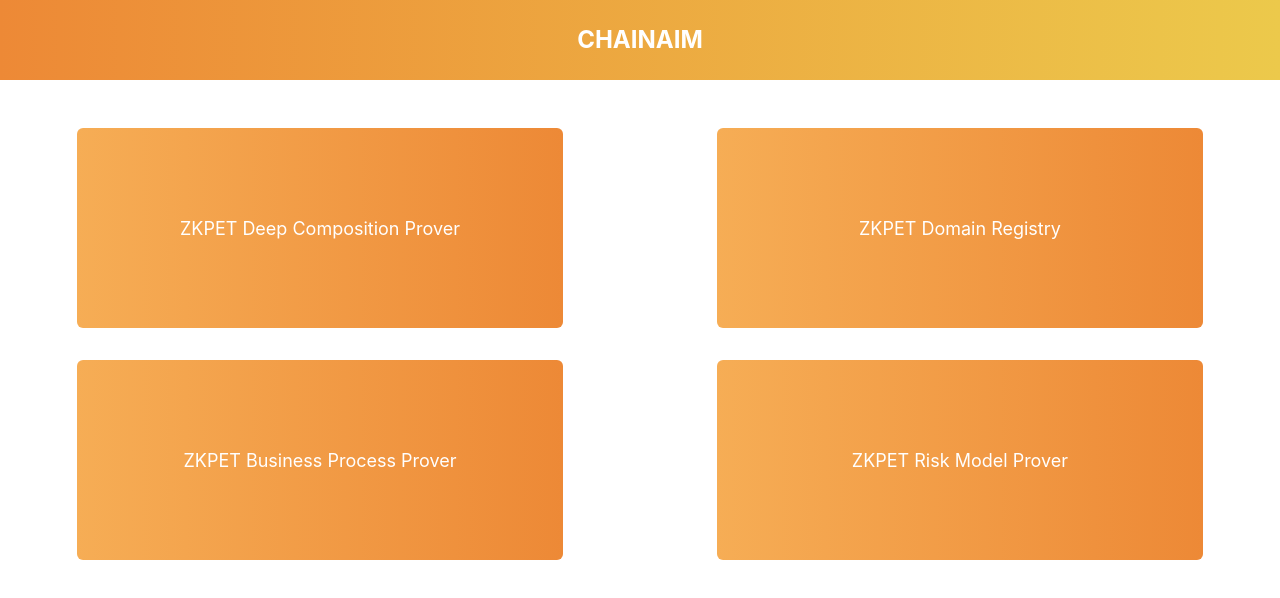
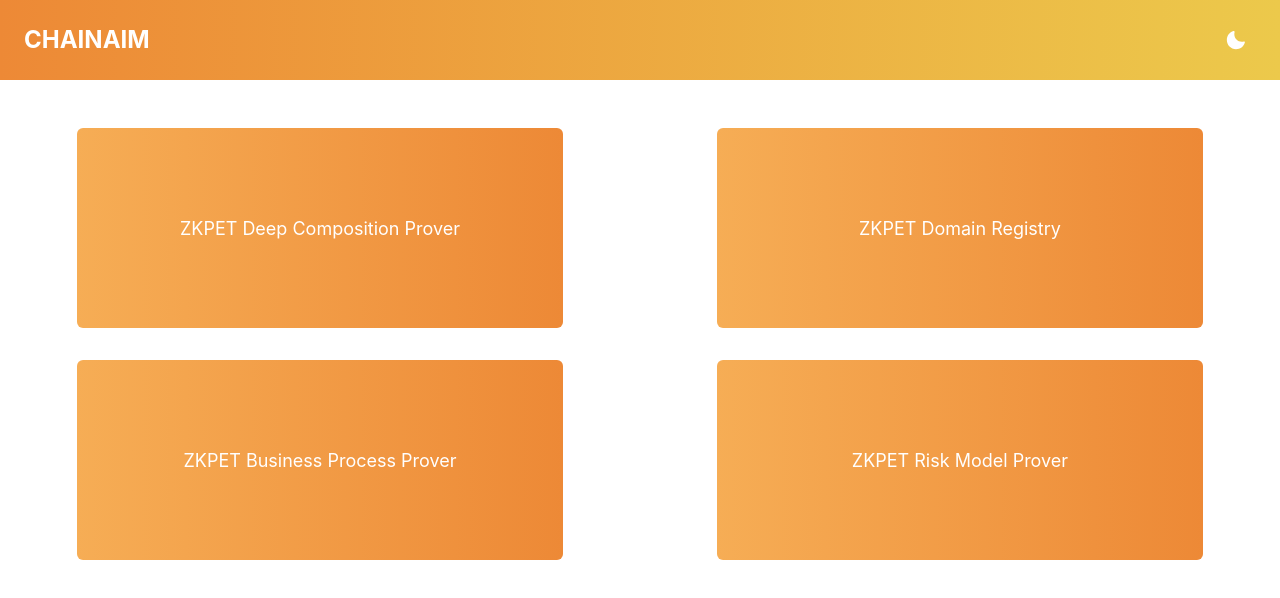
Before and after one commit to Nithi2004/Chainaim-demo, a Next.js app: page / in a window 1280 px wide. Shown: the top 598 px of the page. Built offline with nearby package versions, Linux system fonts and the light colour scheme.

Commit message:
Added theme button

```diff
--- a/src/app/components/Navbar.tsx
+++ b/src/app/components/Navbar.tsx
@@ -1,9 +1,12 @@
 "use client"; // Mark this file as a client component
 
-import { Box, Flex } from '@chakra-ui/react';
+import { Box, Flex, IconButton, useColorMode } from '@chakra-ui/react';
+import { SunIcon, MoonIcon } from '@chakra-ui/icons';
 import Link from 'next/link';
 
 const Navbar = () => {
+  const { colorMode, toggleColorMode } = useColorMode();
+
   return (
     <Box>
       <Flex
@@ -13,7 +16,7 @@ const Navbar = () => {
         py={{ base: 4 }}
         px={{ base: 6 }}
         align="center"
-        justify="center" // Center the title
+        justify="space-between" // Space between title and the theme toggle button
       >
         {/* Left Side: Page Title */}
         <Flex align="center">
@@ -21,6 +24,17 @@ const Navbar = () => {
             <Title label="CHAINAIM" />
           </Link>
         </Flex>
+
+        {/* Right Side: Theme Toggle Button */}
+        <IconButton
+          aria-label="Toggle theme"
+          icon={colorMode === 'light' ? <MoonIcon /> : <SunIcon />}
+          onClick={toggleColorMode}
+          variant="ghost"
+          color="white"
+          fontSize="20px"
+          _hover={{ bg: "teal.500", color: "white" }}
+        />
       </Flex>
     </Box>
   );
```
